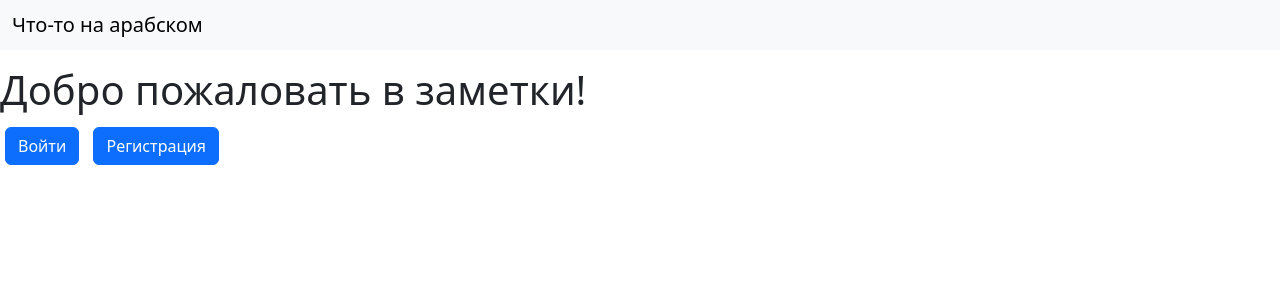
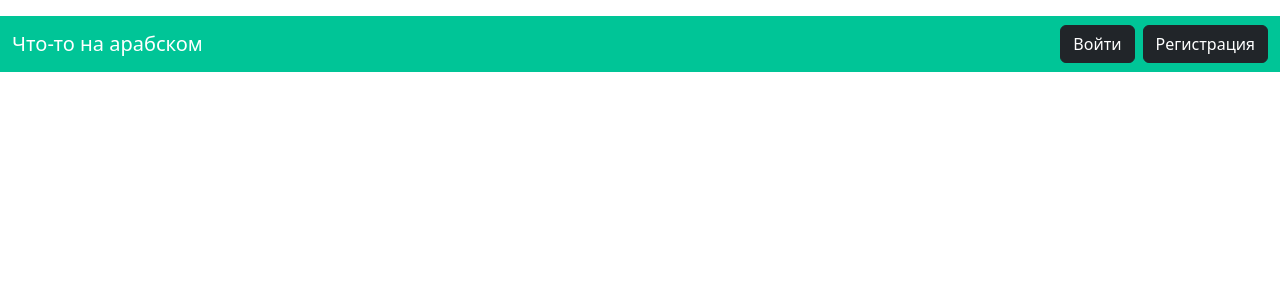
Before and after one commit to Aminakhon/Site, a Flask app: page / in a window 1280 px wide. Shown: the top 300 px of the page. Run offline with Flask 3, Linux system fonts and the light colour scheme; parts of the project's set-up code (start-up, migrations or seed data) failed here and were passed over.

Commit message:
Merge remote-tracking branch 'origin/main'

```diff
--- a/app.py
+++ b/app.py
@@ -16,13 +16,11 @@ def main():
 
 
 @app.route('/login', methods=['GET'])
-
 def login():
         return render_template('login.html')
 
 @app.route('/login', methods=['POST'])
-
-def login():
+def add_login():
     login = request.form.get('login')
     password = request.form.get('password')
     user = Users.query.filter_by(login=login).first()
@@ -33,12 +31,12 @@ def login():
     else:
         return render_template('login.html', error='Что-то не так')
 
-@app.route('/register', methods=['GET'])
+@app.route('/registred', methods=['GET'])
 def reg():
     return render_template('reg.html', error = '')
 
 
-@app.route('/register', methods=['POST'])
+@app.route('/registred', methods=['POST'])
 def regin():
     login = request.form.get('login')
     password = request.form.get('password')
--- a/templates/base.html
+++ b/templates/base.html
@@ -8,17 +8,13 @@
 </head>
 <body>
 
-<nav class="navbar bg-body-tertiary">
-    <div class="container-fluid">
-         <span class="navbar-brand mb-0 h1">Что-то на арабском</span>
-    </div>
-</nav>
-
-
 
 
 {% block content %}
 {% endblock %}
 
+<script src="https://cdn.jsdelivr.net/npm/bootstrap@5.3.3/dist/js/bootstrap.bundle.min.js"
+        integrity="sha384-YvpcrYf0tY3lHB60NNkmXc5s9fDVZLESaAA55NDzOxhy9GkcIdslK1eN7N6jIeHz"
+        crossorigin="anonymous"></script>
 </body>
 </html>
--- a/templates/hello.html
+++ b/templates/hello.html
@@ -3,9 +3,25 @@
 
 
 <p class="text-center">
-    <h1>Добро пожаловать в заметки!</h1>
 
-    <a href="/login" style="margin: 5px;" class="btn btn-primary">Войти</a>
-    <a href="/registred" style="margin: 5px;" class="btn btn-primary">Регистрация</a>
+
+    <nav style="background: #00C597;" class="navbar navbar-expand-lg" data-bs-theme="dark">
+  <div class="container-fluid">
+    <a class="navbar-brand" href="#">Что-то на арабском</a>
+    <button class="navbar-toggler" type="button" data-bs-toggle="collapse" data-bs-target="#navbarSupportedContent" aria-controls="navbarSupportedContent" aria-expanded="false" aria-label="Toggle navigation">
+      <span class="navbar-toggler-icon"></span>
+    </button>
+    <div class="collapse navbar-collapse" id="navbarSupportedContent">
+      <ul class="navbar-nav ms-auto mb-2 mb-lg-0"> <!-- ms-auto для смещения вправо -->
+        <li class="nav-item">
+          <a href="/login" class="btn btn-dark me-2">Войти</a> <!-- me-2 для отступа справа -->
+        </li>
+        <li class="nav-item">
+          <a href="/registred" class="btn btn-dark">Регистрация</a>
+        </li>
+      </ul>
+    </div>
+  </div>
+</nav>
 </p>
 {% endblock %}
--- a/templates/reg.html
+++ b/templates/reg.html
@@ -1,7 +1,7 @@
 {% extends 'base.html' %}
 {% block  content %}
 
-<form method="post" action="/reg">
+<form method="post" action="/registred">
   <div class="container">
     <div class="col-lg-3 col-md-4 col-12 my-3">
        <div class="row">
```
